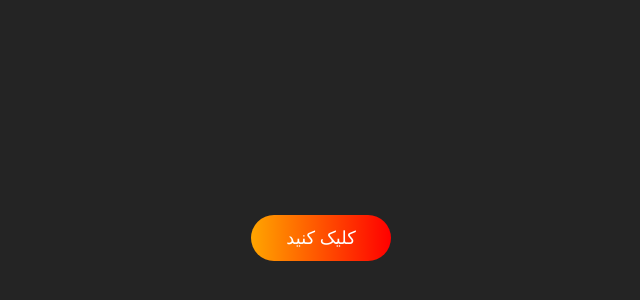
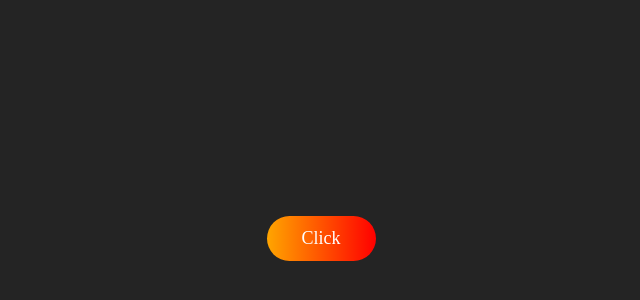
Before and after one commit to Zeynab-jalalian/Button, a plain HTML site: page index.html in a window 1280 px wide. Shown: the part 162-462 px from the top of the page, without its empty margins (319-959 px from the left). Drawn offline with Linux system fonts and the light colour scheme.

Commit message:
some changes

```diff
--- a/index.html
+++ b/index.html
@@ -8,7 +8,7 @@
 </head>
 <body>
 
-    <a href="#">کلیک کنید</a>
+    <a href="#">Click</a>
 
     <script src="script.js" type="text/javascript"></script>
 </body>
```
